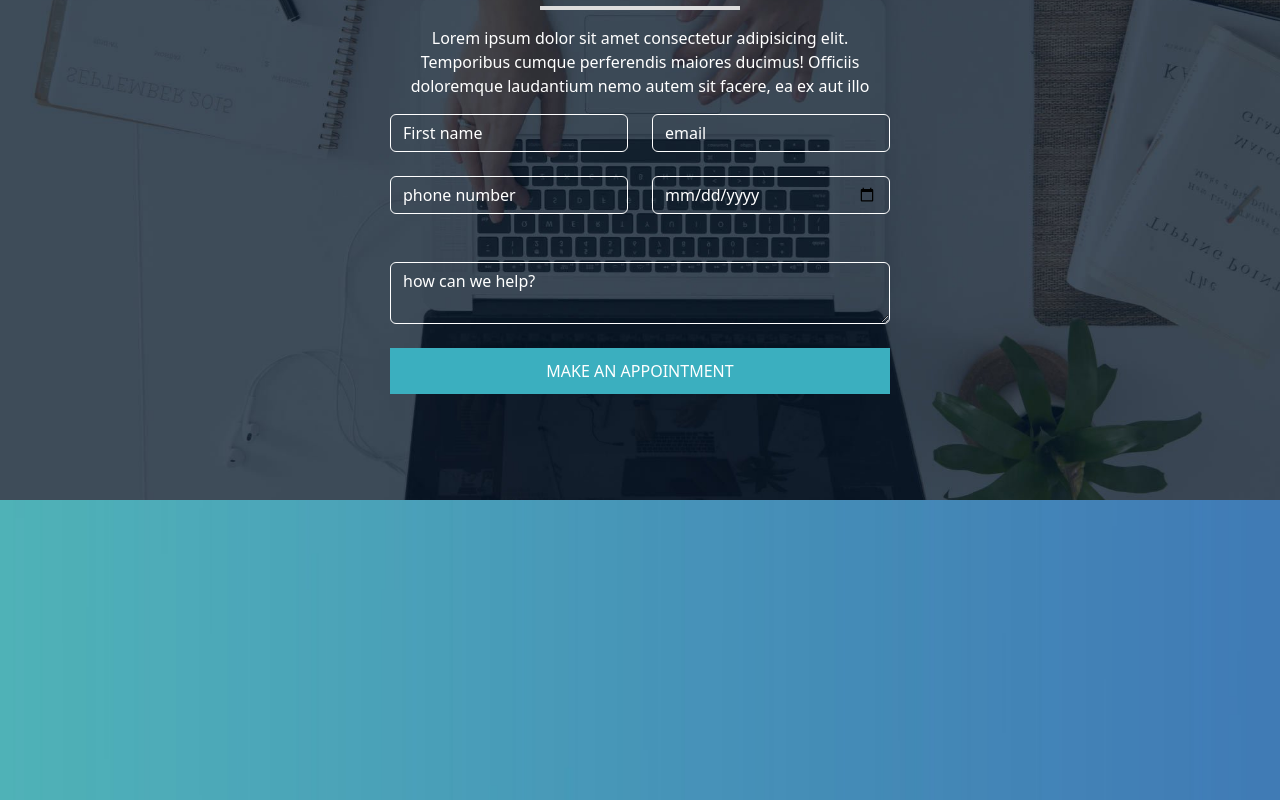
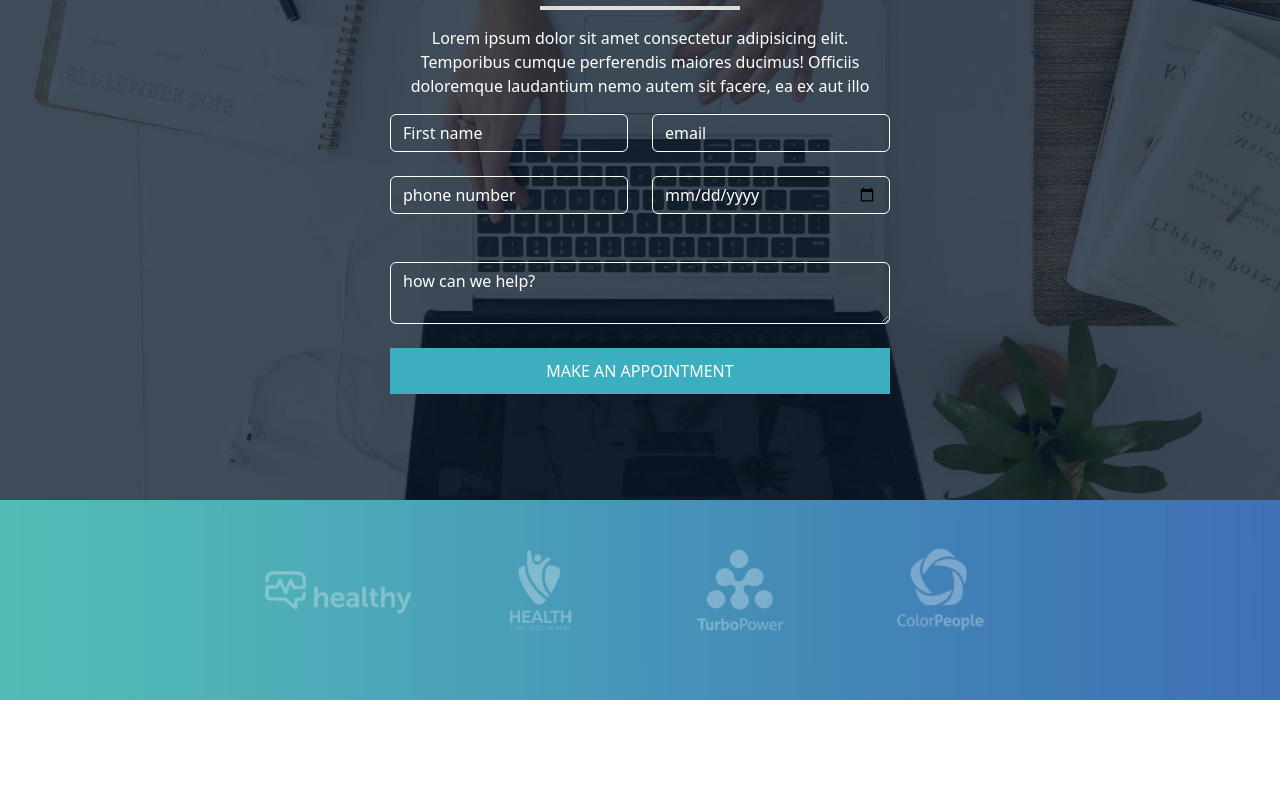
Before and after one commit to Mario-Marchio/proj-html-vuejs, a Vue app: page / in a window 1280 px wide. Shown: the part 3816-4616 px from the top of the page. After the commit the page ends 4516 px from the top, so only its background shows below. Built offline with nearby package versions, Linux system fonts and the light colour scheme.

Commit message:
section 7 done

```diff
--- a/src/components/AppFooter.vue
+++ b/src/components/AppFooter.vue
@@ -65,7 +65,12 @@
         </div>
     </div>
     <div class="section-7">
-
+        <div class="container-medium text-center">
+            <img src="../assets/img/client-logos-1-200x188.png" alt="logo1">
+            <img src="../assets/img/client-logos-2-200x188.png" alt="logo2">
+            <img src="../assets/img/client-logos-3-200x188.png" alt="logo3">
+            <img src="../assets/img/client-logos-4-200x188.png" alt="logo4">
+        </div>
     </div>
 </template>
 
@@ -84,11 +89,13 @@
 }
 
 .section-7 {
-    height: 300px;
+    height: 200px;
     background-image: url(../assets/img/rgb-gradient-bar-for-logo-carrasel.jpg);
     background-size: cover;
     background-position: center;
     background-repeat: no-repeat;
+    display: flex;
+    justify-content: space-around;
 }
 
 
```
